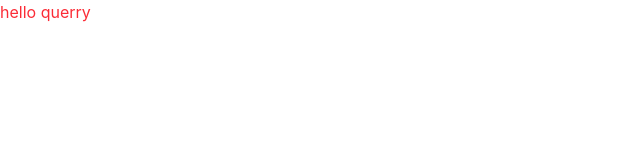
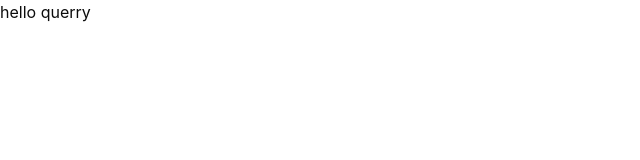
Before and after one commit to Crijo-Mcal/Weather-API, a React (Vite) app in the folder frontend/: page / in a window 1280 px wide. Shown: the top 160 px of the page, without its empty margins (0-640 px from the left). Built offline with nearby package versions, Linux system fonts and the light colour scheme.

Commit message:
set up backend

```diff
--- a/frontend/src/App.tsx
+++ b/frontend/src/App.tsx
@@ -3,7 +3,7 @@
 function App() {
 
   return (
-    <h1 className="text-red-500">hello querry</h1>
+    <h1 className="text-gradient2">hello querry</h1>
   )
 }
 
--- a/frontend/src/index.css
+++ b/frontend/src/index.css
@@ -1 +1,9 @@
 @import "tailwindcss";
+
+@theme {
+
+    --color-gradient1: #161515;
+    --color-gradient2: #0C0C0C;
+    --color-bg: #282828;
+    --color-primary: #FFFFFF;
+}
```
